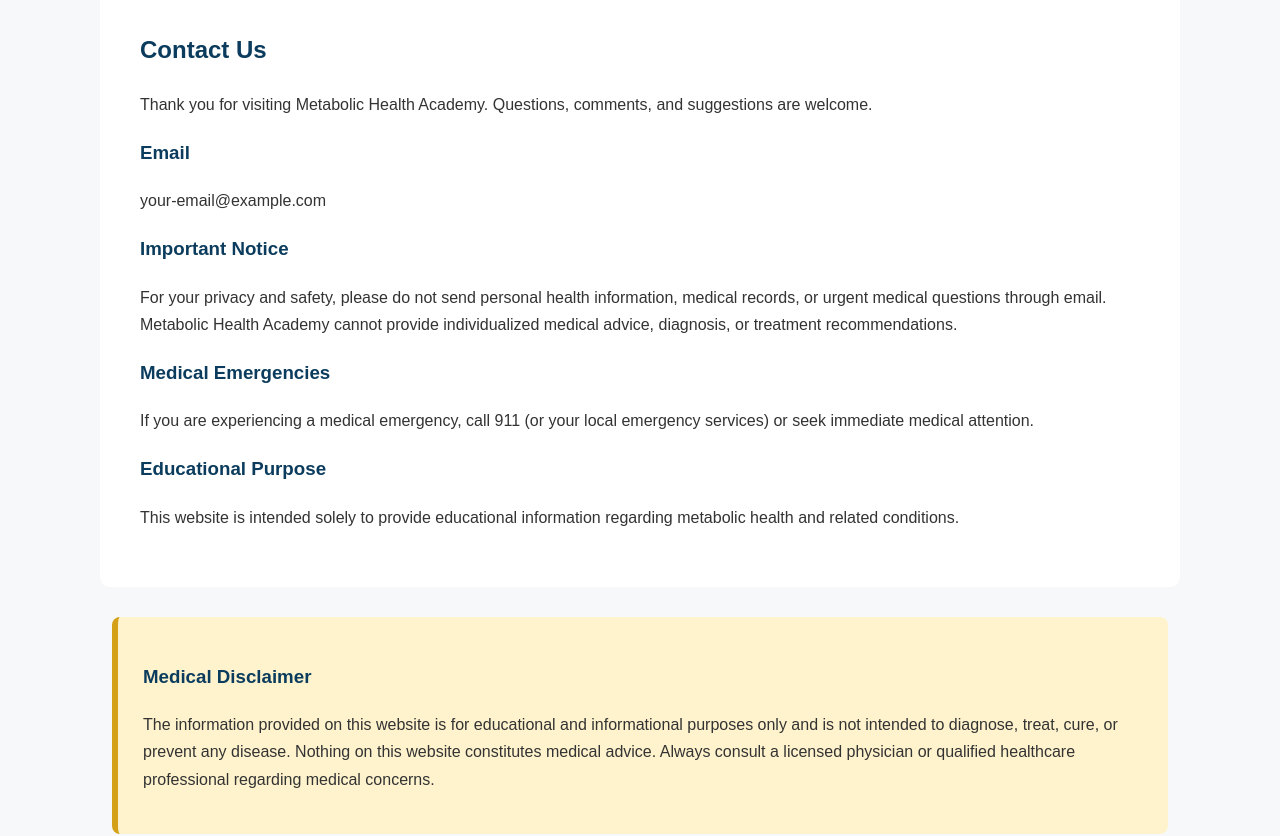
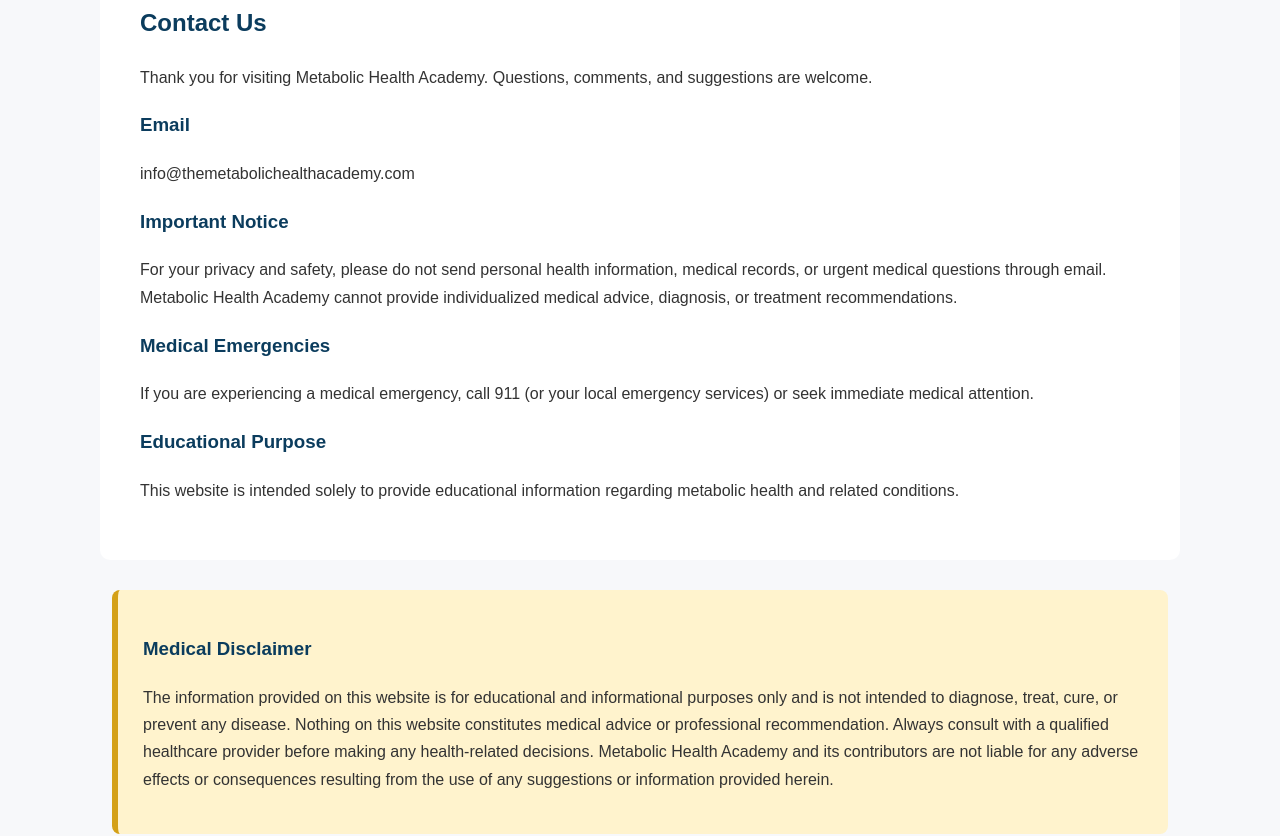
Before and after one commit to metabolichealthacademy/metabolichealthacademy.github.io, a plain HTML site: page contact.html in a window 1280 px wide. Shown: the part 469-1305 px from the top of the page. Drawn offline with Linux system fonts and the light colour scheme.

Commit message:
update: change contact email to info@themetabolichealthacademy.com

````diff
--- a/contact.html
+++ b/contact.html
@@ -1,4 +1,3 @@
-```html
 <!DOCTYPE html>
 <html lang="en">
 <head>
@@ -46,7 +45,7 @@
 
 <p>
 
-your-email@example.com
+info@themetabolichealthacademy.com
 
 </p>
 
@@ -84,7 +83,7 @@
 
 <p>
 
-The information provided on this website is for educational and informational purposes only and is not intended to diagnose, treat, cure, or prevent any disease. Nothing on this website constitutes medical advice. Always consult a licensed physician or qualified healthcare professional regarding medical concerns.
+The information provided on this website is for educational and informational purposes only and is not intended to diagnose, treat, cure, or prevent any disease. Nothing on this website constitutes medical advice or professional recommendation. Always consult with a qualified healthcare provider before making any health-related decisions. Metabolic Health Academy and its contributors are not liable for any adverse effects or consequences resulting from the use of any suggestions or information provided herein.
 
 </p>
 
@@ -112,4 +111,3 @@
 
 </body>
 </html>
-```
````
